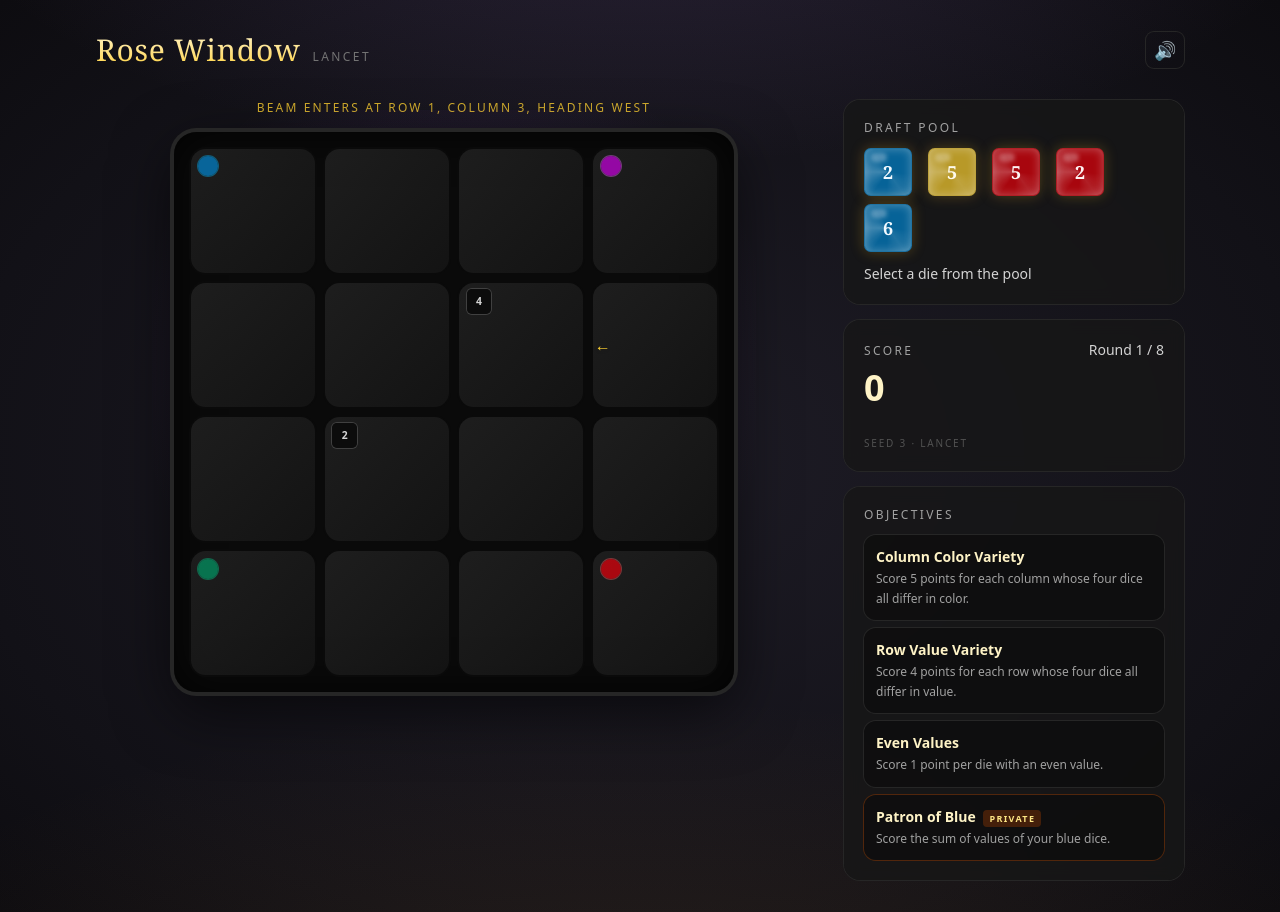
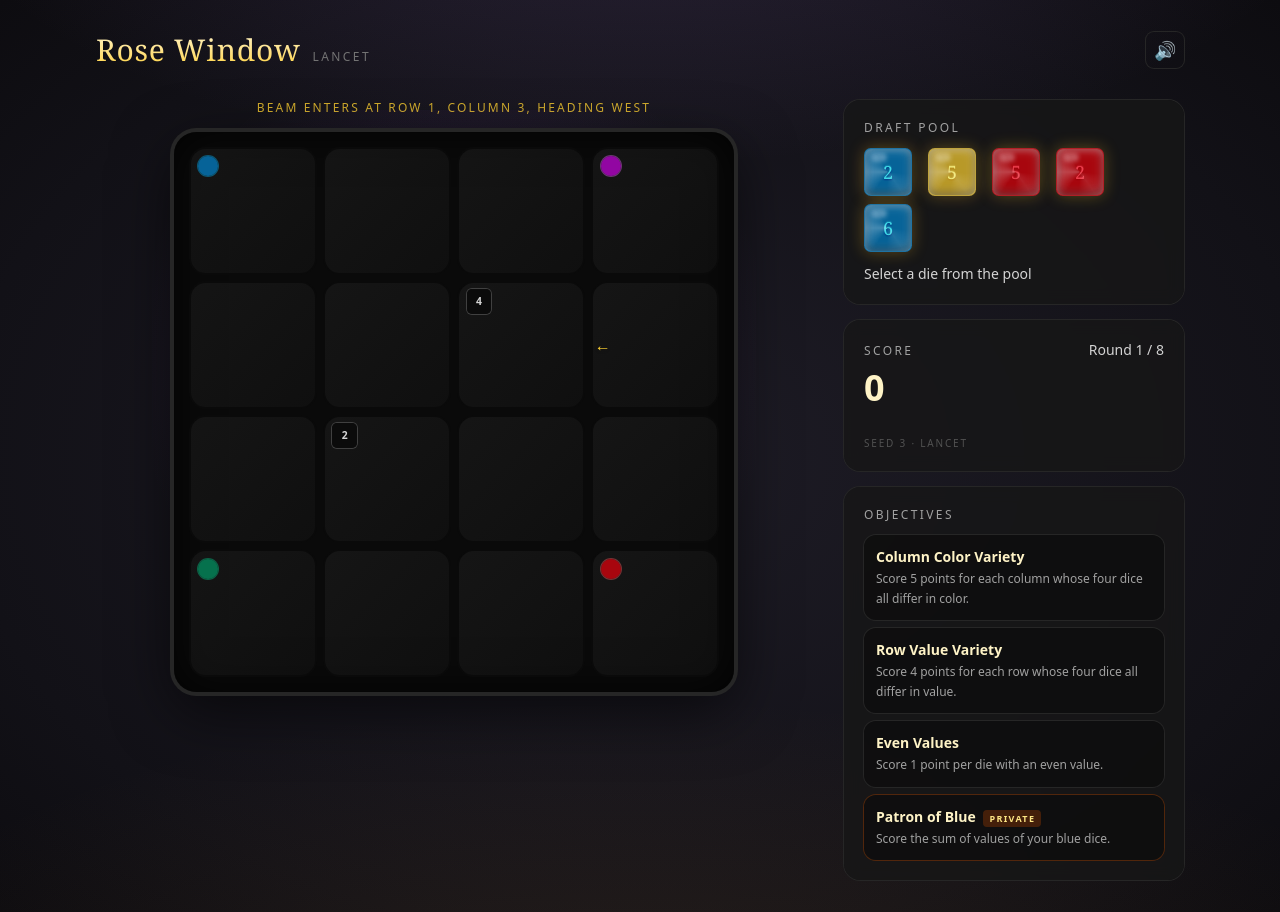
Before and after one commit to Basilm9/rosewindow, a React (Vite) app: page / in a window 1280 px wide. Both pictures are taken after a click on the button 443 px from the left and 432 px from the top of the page. Built offline with nearby package versions, Linux system fonts and the light colour scheme.

Commit message:
fix(view): beam renders behind the glass (twin SVG layers, translucent cell panes so light reads through the dice); embossed numerals (overlay blend + text shadow, glass treatments above); pool hover ring hugs the die via inner overlay border

```diff
--- a/src/view/BeamLayer.tsx
+++ b/src/view/BeamLayer.tsx
@@ -101,16 +101,22 @@ export function BeamLayer({
     .join(' ')
   const head = index > 0 ? cellCenter(path.segments[Math.min(index, path.segments.length) - 1]!.position) : null
 
+  const frame =
+    'pointer-events-none absolute inset-0 h-full w-full transition-opacity duration-1000'
+
+  /**
+   * Twin layers so the beam runs BEHIND the translucent glass panes while the
+   * head, entry flash, and score floats stay readable above them.
+   */
   return (
+    <>
       <svg
         viewBox="0 0 100 100"
         preserveAspectRatio="none"
         data-testid="beam-layer"
         data-settled={finished ? 'true' : undefined}
-      aria-label={`beam path scoring ${path.totalScore} points, ${path.termination === 'cycle' ? 'looped back on itself' : 'exited the window'}`}
-      className={`pointer-events-none absolute inset-0 z-20 h-full w-full transition-opacity duration-1000 ${
-        finished ? 'opacity-80' : 'opacity-100'
-      }`}
+        aria-hidden
+        className={`${frame} z-10 ${finished ? 'opacity-80' : 'opacity-100'}`}
       >
         <defs>
           <filter id="beam-glow" x="-80%" y="-80%" width="260%" height="260%">
@@ -128,13 +134,7 @@ export function BeamLayer({
         </defs>
 
         {points !== '' && (
-        <g
-          filter="url(#beam-glow)"
-          strokeLinecap="round"
-          strokeLinejoin="round"
-          fill="none"
-        >
-          {/* beads of light in every traversed cell */}
+          <g filter="url(#beam-glow)" strokeLinecap="round" strokeLinejoin="round" fill="none">
             {walked.map((s, i) => {
               const c = cellCenter(s.position)
               return (
@@ -162,7 +162,14 @@ export function BeamLayer({
             </g>
           </g>
         )}
+      </svg>
 
+      <svg
+        viewBox="0 0 100 100"
+        preserveAspectRatio="none"
+        aria-label={`beam path scoring ${path.totalScore} points, ${path.termination === 'cycle' ? 'looped back on itself' : 'exited the window'}`}
+        className={`${frame} z-30`}
+      >
         {head !== null && !finished && (
           <g>
             <circle cx={head.x} cy={head.y} r={8.5} fill="url(#beam-head)" opacity={0.95} />
@@ -215,5 +222,6 @@ export function BeamLayer({
           </g>
         ))}
       </svg>
+    </>
   )
 }
--- a/src/view/Die.tsx
+++ b/src/view/Die.tsx
@@ -23,23 +23,27 @@ export function DieFace({
   const style = DIE_STYLES[die.color]
   const sizing = fluid ? 'h-full w-full' : DIE_SIZES[size ?? 'md']
   const litStyle = lit
-    ? 'saturate-100 shadow-[inset_0_0_10px_rgba(255,255,255,0.3),0_0_14px_rgba(251,191,36,0.25)]'
+    ? 'saturate-100 shadow-[inset_0_0_12px_rgba(255,255,255,0.3),0_0_16px_rgba(251,191,36,0.3)]'
     : 'saturate-[.55] opacity-90'
   return (
     <div
       data-testid={testId}
       aria-label={dieLabel(die)}
       title={`${die.color} ${die.value}`}
-      className={`relative flex ${sizing} select-none items-center justify-center rounded-[14%] border border-white/10 ${style.fill} ${litStyle} font-bold ${style.text} transition-[filter,box-shadow] duration-500 ${className}`}
+      className={`relative flex ${sizing} select-none items-center justify-center overflow-hidden rounded-[14%] border border-white/10 ${style.fill} ${litStyle} transition-[filter,box-shadow] duration-500 ${className}`}
     >
+      {/* value: embossed INTO the glass, not printed on top */}
       <span
-        className="font-serif leading-none"
+        aria-hidden={false}
+        className="relative font-serif leading-none text-white/80 mix-blend-overlay [text-shadow:0_1px_2px_rgba(0,0,0,0.55),0_-1px_1px_rgba(255,255,255,0.25)]"
         style={{ fontSize: fluid ? 'min(7cqw, 2.2rem)' : undefined }}
       >
         {die.value}
       </span>
+      {/* glass treatments live above the value so the numeral sits inside the pane */}
       <span className="pointer-events-none absolute left-[14%] top-[9%] h-[20%] w-[34%] rounded-full bg-white/30 blur-[2px]" />
-      <span className="pointer-events-none absolute inset-0 rounded-[14%] bg-[conic-gradient(from_215deg,transparent_0deg,rgba(255,255,255,0.22)_55deg,transparent_115deg,transparent_240deg,rgba(255,255,255,0.1)_290deg,transparent_330deg)] mix-blend-screen" />
+      <span className="pointer-events-none absolute inset-0 rounded-[14%] bg-[conic-gradient(from_215deg,transparent_0deg,rgba(255,255,255,0.24)_55deg,transparent_115deg,transparent_240deg,rgba(255,255,255,0.1)_290deg,transparent_330deg)] mix-blend-screen" />
+      <span className="pointer-events-none absolute inset-0 rounded-[14%] shadow-[inset_0_2px_6px_rgba(255,255,255,0.18),inset_0_-3px_8px_rgba(0,0,0,0.35)]" />
     </div>
   )
 }
--- a/src/view/DraftPool.tsx
+++ b/src/view/DraftPool.tsx
@@ -39,9 +39,13 @@ export function DraftPool({
             aria-label={`select ${dieLabel(die)}`}
             data-testid={`draft-die-${index}`}
             onClick={() => onPick(die)}
-            className="block w-12 rounded-[14%] leading-none transition duration-150 hover:-translate-y-0.5 disabled:cursor-not-allowed disabled:opacity-50 sm:w-14 hover:ring-2 hover:ring-amber-300/90"
+            className="group relative block w-12 leading-none transition duration-150 hover:-translate-y-0.5 disabled:cursor-not-allowed disabled:opacity-50 sm:w-14"
           >
             <DieFace die={die} size="md" />
+            <span
+              aria-hidden
+              className="pointer-events-none absolute inset-0 rounded-[14%] border-2 border-amber-300/90 opacity-0 transition-opacity duration-150 group-hover:opacity-100"
+            />
           </button>
         ))}
         {hand !== null && (
--- a/src/view/GlassBoard.tsx
+++ b/src/view/GlassBoard.tsx
@@ -124,7 +124,7 @@ function Cell({
       onMouseEnter={() => onHover(position)}
       onMouseLeave={() => onHover(null)}
       onClick={() => onClick(position)}
-      className={`relative flex items-center justify-center overflow-hidden rounded-[12%] bg-gradient-to-br from-neutral-800/70 to-neutral-900/70 ring-2 ring-neutral-950 transition-[box-shadow,background-color] duration-200 ${
+      className={`relative z-20 flex items-center justify-center overflow-hidden rounded-[12%] bg-gradient-to-br from-neutral-800/40 to-neutral-900/40 ring-2 ring-neutral-950 transition-[box-shadow,background-color] duration-200 ${
         hoverRing || ''
       } ${rejecting ? 'animate-reject !bg-red-900/50' : ''} ${
         justPlaced ? 'animate-place' : ''
@@ -208,6 +208,15 @@ export function GlassBoard({
         data-testid="glass-board"
         className="@container absolute inset-0 grid grid-cols-4 grid-rows-4 gap-[2%] rounded-[4%] bg-neutral-950 p-[3%] ring-4 ring-neutral-800 shadow-[inset_0_0_46px_rgba(0,0,0,0.85),0_0_0_1px_rgba(251,191,36,0.14),0_18px_60px_rgba(0,0,0,0.6)]"
       >
+      {/* beam runs BEHIND the glass panes: cells and dice (translucent) sit above it */}
+      {beam !== null && (
+        <BeamLayer
+          key={beam.key}
+          path={beam.path}
+          onDone={onBeamDone}
+          onStrike={(segment) => onBeamStrike(segment)}
+        />
+      )}
       {window.constraints.map((rowConstraints, row) =>
         rowConstraints.map((constraint, col) => {
           const position: Position = { row, col }
@@ -234,14 +243,6 @@ export function GlassBoard({
         }),
       )}
       </div>
-      {beam !== null && (
-        <BeamLayer
-          key={beam.key}
-          path={beam.path}
-          onDone={onBeamDone}
-          onStrike={(segment) => onBeamStrike(segment)}
-        />
-      )}
     </div>
   )
 }
```
Lines whose indentation alone changed are shown as unchanged.
